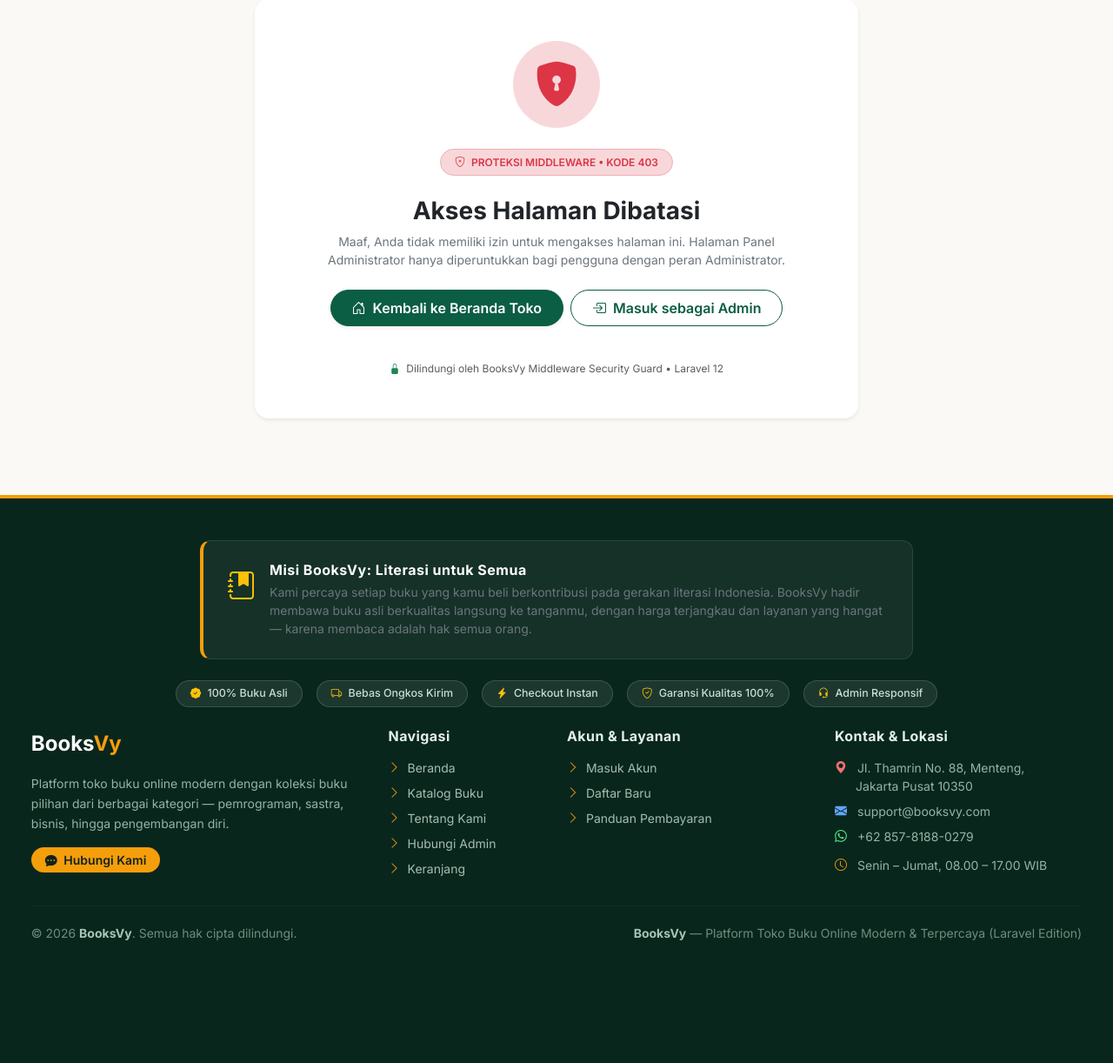
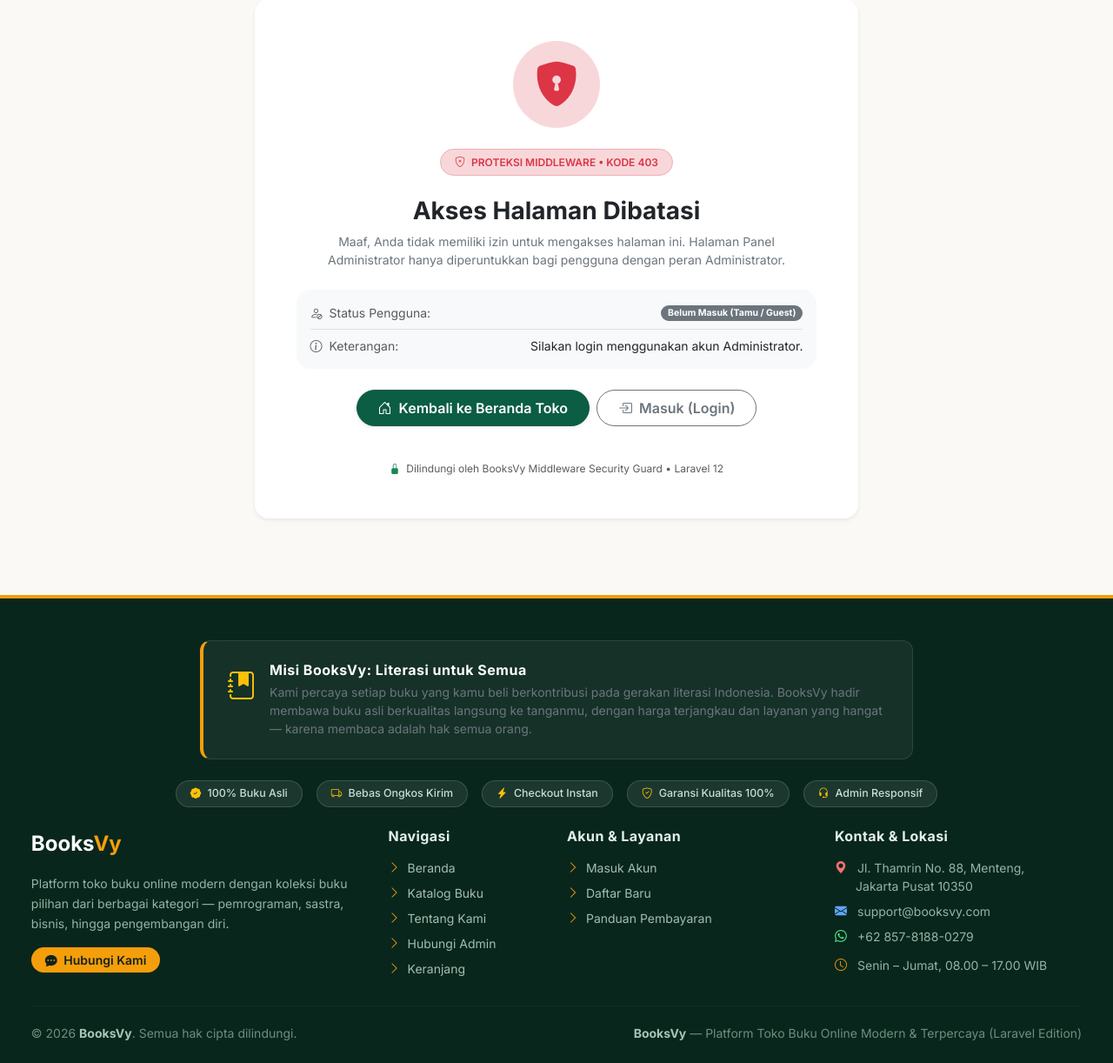
Before and after one commit to davyakbr/BooksVy, a Laravel app: template resources/views/errors/403.blade.php in a window 1280 px wide. Shown: the part 191-1413 px from the top of the page at 87% size. Before the commit the page ends 1272 px from the top, so only its background shows below. Run offline with Laravel 12, Linux system fonts and the light colour scheme; the template is opened without the code that fills it, so the values that code supplies are empty; some libraries are stand-ins or nearby versions.

Commit message:
feat: perbarui UI/UX middleware 403 saat belum login dan hapus tombol ganti akun admin

```diff
--- a/app/Http/Middleware/IsAdmin.php
+++ b/app/Http/Middleware/IsAdmin.php
@@ -15,9 +15,11 @@ class IsAdmin
      */
     public function handle(Request $request, Closure $next): Response
     {
-        // 1. Jika belum login (tamu/guest) mau mengakses rute admin
+        // 1. Jika belum login (tamu/guest) mencoba mengakses rute admin
         if (!Auth::check()) {
-            return redirect()->route('login')->with('warning', 'Akses ditolak! Anda harus masuk (login) sebagai Administrator terlebih dahulu untuk mengakses Panel Admin.');
+            return response()->view('errors.403', [
+                'message' => 'Anda belum masuk ke sistem. Halaman Panel Administrator hanya dapat diakses setelah Anda masuk menggunakan akun Administrator.'
+            ], 403);
         }
 
         // 2. Jika user sudah login tetapi bukan Administrator (role !== 'admin')
--- a/resources/views/errors/403.blade.php
+++ b/resources/views/errors/403.blade.php
@@ -27,8 +27,9 @@
                 {{ $message ?? 'Maaf, Anda tidak memiliki izin untuk mengakses halaman ini. Halaman Panel Administrator hanya diperuntukkan bagi pengguna dengan peran Administrator.' }}
             </p>
 
-            <!-- Card Rincian Status Akun Saat Ini -->
+            <!-- Card Rincian Status Akun -->
             @if(Auth::check())
+                <!-- Kondisi: Sudah Login Sebagai Pelanggan Biasa -->
                 <div class="card bg-light border-0 rounded-4 p-3 mb-4 text-start small">
                     <div class="d-flex align-items-center justify-content-between mb-2 pb-2 border-bottom">
                         <span class="text-muted"><i class="bi bi-person me-1"></i> Pengguna Aktif:</span>
@@ -45,6 +46,18 @@
                         </span>
                     </div>
                 </div>
+            @else
+                <!-- Kondisi: Belum Login (Tamu / Guest) -->
+                <div class="card bg-light border-0 rounded-4 p-3 mb-4 text-start small">
+                    <div class="d-flex align-items-center justify-content-between mb-2 pb-2 border-bottom">
+                        <span class="text-muted"><i class="bi bi-person-slash me-1"></i> Status Pengguna:</span>
+                        <span class="badge bg-secondary rounded-pill px-2 py-1">Belum Masuk (Tamu / Guest)</span>
+                    </div>
+                    <div class="d-flex align-items-center justify-content-between">
+                        <span class="text-muted"><i class="bi bi-info-circle me-1"></i> Keterangan:</span>
+                        <span class="text-dark">Silakan login menggunakan akun Administrator.</span>
+                    </div>
+                </div>
             @endif
 
             <!-- Tombol Aksi Navigasi UX -->
@@ -53,16 +66,9 @@
                     <i class="bi bi-house-door me-1"></i> Kembali ke Beranda Toko
                 </a>
 
-                @if(Auth::check())
-                    <form action="{{ route('logout') }}" method="POST" class="d-inline">
-                        @csrf
-                        <button type="submit" class="btn btn-outline-secondary rounded-pill px-4 py-2 w-100 fw-semibold">
-                            <i class="bi bi-box-arrow-right me-1"></i> Ganti Akun Admin
-                        </button>
-                    </form>
-                @else
-                    <a href="{{ route('login') }}" class="btn btn-outline-primary rounded-pill px-4 py-2 fw-semibold">
-                        <i class="bi bi-box-arrow-in-right me-1"></i> Masuk sebagai Admin
+                @if(!Auth::check())
+                    <a href="{{ route('login') }}" class="btn btn-outline-secondary rounded-pill px-4 py-2 fw-semibold">
+                        <i class="bi bi-box-arrow-in-right me-1"></i> Masuk (Login)
                     </a>
                 @endif
             </div>
```
